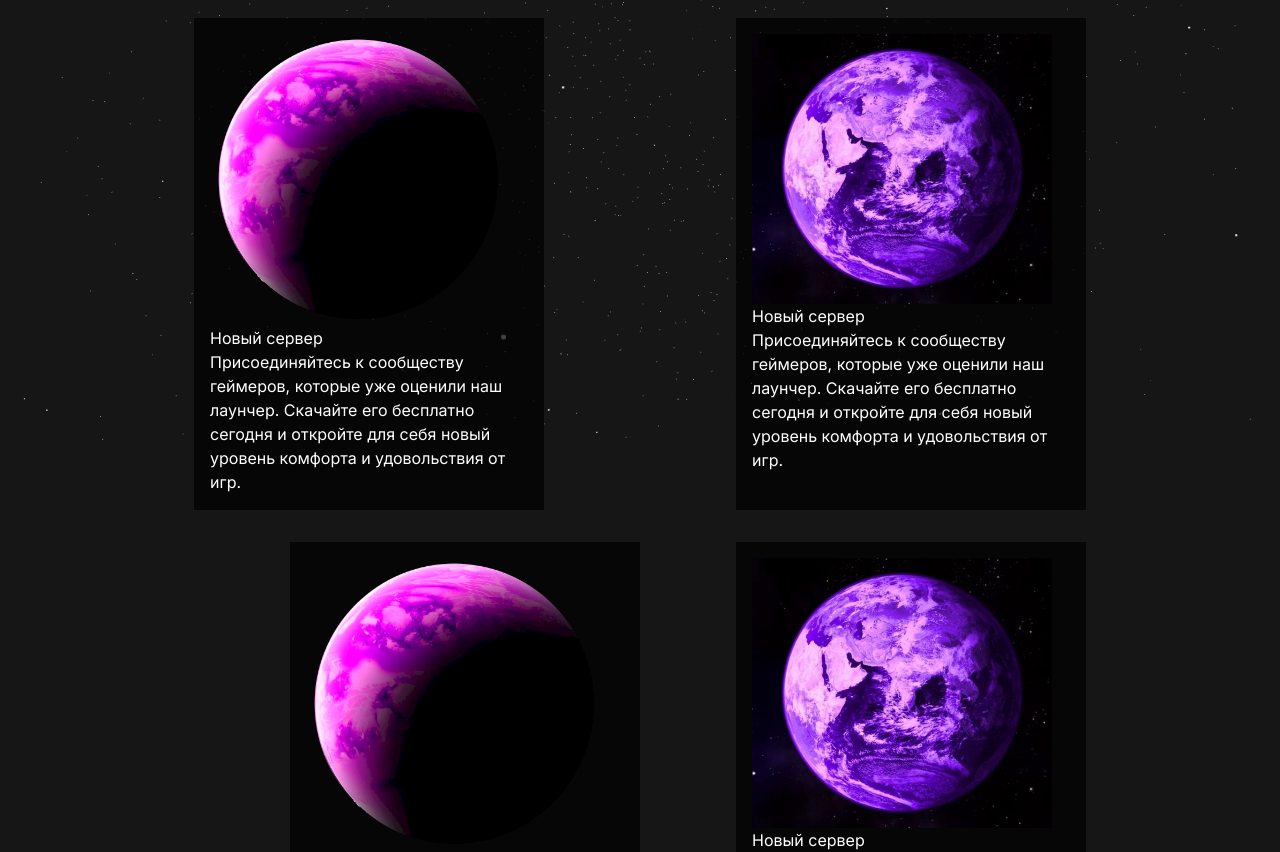
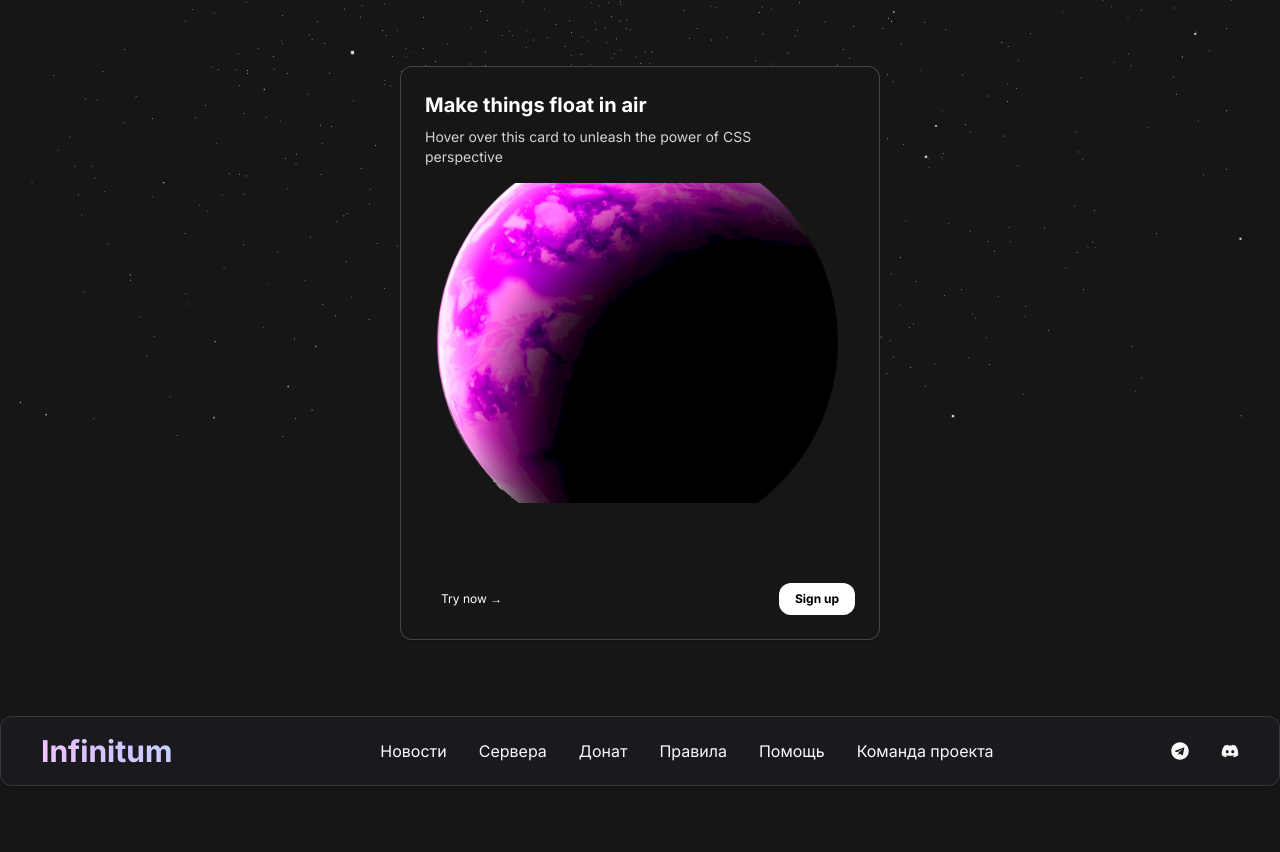
Before and after one commit to amazonooo/InfinitumWebsite, a Next.js app: page /news in a window 1280 px wide. Shown: the part 360-1212 px from the top of the page. After the commit the page ends 1174 px from the top, so only its background shows below. Built offline with nearby package versions, Linux system fonts and the light colour scheme; a web font is replaced by a local one.

Commit message:
new card styles

```diff
--- a/src/components/layout/Footer.tsx
+++ b/src/components/layout/Footer.tsx
@@ -8,7 +8,7 @@ import { slideInFromRight } from '@/utils/motion'
 const Footer: FC = () => {
   return (
 		<motion.footer
-			className='max-w-7xl w-full px-5 sm:px-10 xl:px-0 mx-auto overflow-x-clip mb-7 py-4 rounded-lg border border-white/[0.2] shadow-[0px_2px_3px_-1px_rgba(0,0,0,0.1),0px_1px_0px_0px_rgba(25,28,33,0.02),0px_0px_0px_1px_rgba(25,28,33,0.08)] bg-[#161616]'
+			className='max-w-7xl w-full px-5 sm:px-10 xl:px-0 mx-auto overflow-x-clip my-7 py-4 rounded-lg border border-white/[0.2] shadow-[0px_2px_3px_-1px_rgba(0,0,0,0.1),0px_1px_0px_0px_rgba(25,28,33,0.02),0px_0px_0px_1px_rgba(25,28,33,0.08)] bg-[#161616]'
 			initial='hidden'
 			animate='visible'
 			style={{
--- a/src/components/layout/Header.tsx
+++ b/src/components/layout/Header.tsx
@@ -85,13 +85,13 @@ export const Header = ({
 					<div className='text-2xl font-bold Welcome-text'>
 						<Link href={'/'}>Infinitum</Link>
 					</div>
-					<li className='flex justify-between gap-x-6 text-xl font-semibold'>
+					<li className='flex justify-between gap-x-6 font-semibold'>
 						{navItems.map((navItem: any, idx: number) => (
 							<Link
 								key={`link=${idx}`}
 								href={navItem.link}
 								className={cn(
-									'relative dark:text-neutral-50 text-xl font-semibold cursor-pointer items-center  flex space-x-1 transition-colors duration-300 text-neutral-600 dark:hover:text-neutral-400 hover:text-neutral-700'
+									'relative dark:text-neutral-50 text-[14px] md:text-base font-semibold cursor-pointer items-center  flex space-x-1 transition-colors duration-300 text-neutral-600 dark:hover:text-neutral-400 hover:text-neutral-700'
 								)}
 							>
 								<span className='block sm:hidden'>{navItem.icon}</span>
--- a/src/components/ui/footer/FooterNav.tsx
+++ b/src/components/ui/footer/FooterNav.tsx
@@ -10,24 +10,54 @@ const FooterNav: FC = () => {
 			<h1 className='Welcome-text font-bold text-3xl mb-8 md:mb-0 md:mr-52'>
 				Infinitum
 			</h1>
-			<ul className='flex flex-col md:flex-row gap-y-6 text-[14px] sm:text-base lg:text-lg md:text-[14px] font-normal md:items-center md:gap-x-8 md:mr-auto'>
+			<ul className='flex flex-col md:flex-row gap-y-6 sm:text-base lg:text-lg font-normal md:items-center md:gap-x-8 md:mr-auto'>
 				<li>
-					<Link className='transition-colors duration-300 dark:text-neutral-50 text-neutral-600 dark:hover:text-neutral-400 hover:text-neutral-700 cursor-pointer' href={'#news'}>Новости</Link>
+					<Link
+						className='transition-colors duration-300 dark:text-neutral-50 text-neutral-600 dark:hover:text-neutral-400 hover:text-neutral-700 cursor-pointer text-[14px] md:text-[16px]'
+						href={'#news'}
+					>
+						Новости
+					</Link>
 				</li>
 				<li>
-					<Link className='transition-colors duration-300 dark:text-neutral-50 text-neutral-600 dark:hover:text-neutral-400 hover:text-neutral-700 cursor-pointer' href={'/'}>Сервера</Link>
+					<Link
+						className='transition-colors duration-300 dark:text-neutral-50 text-neutral-600 dark:hover:text-neutral-400 hover:text-neutral-700 cursor-pointer text-[14px] md:text-[16px]'
+						href={'/'}
+					>
+						Сервера
+					</Link>
 				</li>
 				<li>
-					<Link className='transition-colors duration-300 dark:text-neutral-50 text-neutral-600 dark:hover:text-neutral-400 hover:text-neutral-700 cursor-pointer' href={'/'}>Донат</Link>
+					<Link
+						className='transition-colors duration-300 dark:text-neutral-50 text-neutral-600 dark:hover:text-neutral-400 hover:text-neutral-700 cursor-pointer text-[14px] md:text-[16px]'
+						href={'/'}
+					>
+						Донат
+					</Link>
 				</li>
 				<li>
-					<Link className='transition-colors duration-300 dark:text-neutral-50 text-neutral-600 dark:hover:text-neutral-400 hover:text-neutral-700 cursor-pointer' href={'/'}>Правила</Link>
+					<Link
+						className='transition-colors duration-300 dark:text-neutral-50 text-neutral-600 dark:hover:text-neutral-400 hover:text-neutral-700 cursor-pointer text-[14px] md:text-[16px]'
+						href={'/'}
+					>
+						Правила
+					</Link>
 				</li>
 				<li>
-					<Link className='transition-colors duration-300 dark:text-neutral-50 text-neutral-600 dark:hover:text-neutral-400 hover:text-neutral-700 cursor-pointer' href={'/'}>Помощь</Link>
+					<Link
+						className='transition-colors duration-300 dark:text-neutral-50 text-neutral-600 dark:hover:text-neutral-400 hover:text-neutral-700 cursor-pointer text-[14px] md:text-[16px]'
+						href={'/'}
+					>
+						Помощь
+					</Link>
 				</li>
 				<li>
-					<Link className='transition-colors duration-300 dark:text-neutral-50 text-neutral-600 dark:hover:text-neutral-400 hover:text-neutral-700 cursor-pointer' href={'/'}>Команда проекта</Link>
+					<Link
+						className='transition-colors duration-300 dark:text-neutral-50 text-neutral-600 dark:hover:text-neutral-400 hover:text-neutral-700 cursor-pointer text-[14px] md:text-[16px]'
+						href={'/'}
+					>
+						Команда проекта
+					</Link>
 				</li>
 			</ul>
 			<ul className='mt-8 md:mt-0 flex gap-x-8'>
--- /dev/null
+++ b/src/components/ui/main-info/news/3dCard.tsx
@@ -0,0 +1,155 @@
+'use client'
+
+import { cn } from '@/utils/cn'
+import Image from 'next/image'
+import React, {
+	createContext,
+	useState,
+	useContext,
+	useRef,
+	useEffect,
+} from 'react'
+
+const MouseEnterContext = createContext<
+	[boolean, React.Dispatch<React.SetStateAction<boolean>>] | undefined
+>(undefined)
+
+export const CardContainer = ({
+	children,
+	className,
+	containerClassName,
+}: {
+	children?: React.ReactNode
+	className?: string
+	containerClassName?: string
+}) => {
+	const containerRef = useRef<HTMLDivElement>(null)
+	const [isMouseEntered, setIsMouseEntered] = useState(false)
+
+	const handleMouseMove = (e: React.MouseEvent<HTMLDivElement>) => {
+		if (!containerRef.current) return
+		const { left, top, width, height } =
+			containerRef.current.getBoundingClientRect()
+		const x = (e.clientX - left - width / 2) / 25
+		const y = (e.clientY - top - height / 2) / 25
+		containerRef.current.style.transform = `rotateY(${x}deg) rotateX(${y}deg)`
+	}
+
+	const handleMouseEnter = (e: React.MouseEvent<HTMLDivElement>) => {
+		setIsMouseEntered(true)
+		if (!containerRef.current) return
+	}
+
+	const handleMouseLeave = (e: React.MouseEvent<HTMLDivElement>) => {
+		if (!containerRef.current) return
+		setIsMouseEntered(false)
+		containerRef.current.style.transform = `rotateY(0deg) rotateX(0deg)`
+	}
+	return (
+		<MouseEnterContext.Provider value={[isMouseEntered, setIsMouseEntered]}>
+			<div
+				className={cn(
+					'py-12 flex items-center justify-center',
+					containerClassName
+				)}
+				style={{
+					perspective: '1000px',
+				}}
+			>
+				<div
+					ref={containerRef}
+					onMouseEnter={handleMouseEnter}
+					onMouseMove={handleMouseMove}
+					onMouseLeave={handleMouseLeave}
+					className={cn(
+						'flex items-center justify-center relative transition-all duration-200 ease-linear',
+						className
+					)}
+					style={{
+						transformStyle: 'preserve-3d',
+					}}
+				>
+					{children}
+				</div>
+			</div>
+		</MouseEnterContext.Provider>
+	)
+}
+
+export const CardBody = ({
+	children,
+	className,
+}: {
+	children: React.ReactNode
+	className?: string
+}) => {
+	return (
+		<div
+			className={cn(
+				'h-96 w-96 [transform-style:preserve-3d]  [&>*]:[transform-style:preserve-3d]',
+				className
+			)}
+		>
+			{children}
+		</div>
+	)
+}
+
+export const CardItem = ({
+	as: Tag = 'div',
+	children,
+	className,
+	translateX = 0,
+	translateY = 0,
+	translateZ = 0,
+	rotateX = 0,
+	rotateY = 0,
+	rotateZ = 0,
+	...rest
+}: {
+	as?: React.ElementType
+	children: React.ReactNode
+	className?: string
+	translateX?: number | string
+	translateY?: number | string
+	translateZ?: number | string
+	rotateX?: number | string
+	rotateY?: number | string
+	rotateZ?: number | string
+	[key: string]: any
+}) => {
+	const ref = useRef<HTMLDivElement>(null)
+	const [isMouseEntered] = useMouseEnter()
+
+	useEffect(() => {
+		handleAnimations()
+	}, [isMouseEntered])
+
+	const handleAnimations = () => {
+		if (!ref.current) return
+		if (isMouseEntered) {
+			ref.current.style.transform = `translateX(${translateX}px) translateY(${translateY}px) translateZ(${translateZ}px) rotateX(${rotateX}deg) rotateY(${rotateY}deg) rotateZ(${rotateZ}deg)`
+		} else {
+			ref.current.style.transform = `translateX(0px) translateY(0px) translateZ(0px) rotateX(0deg) rotateY(0deg) rotateZ(0deg)`
+		}
+	}
+
+	return (
+		<Tag
+			ref={ref}
+			className={cn('w-fit transition duration-200 ease-linear', className)}
+			{...rest}
+		>
+			{children}
+		</Tag>
+	)
+}
+
+// Create a hook to use the context
+export const useMouseEnter = () => {
+	const context = useContext(MouseEnterContext)
+	if (context === undefined) {
+		throw new Error('useMouseEnter must be used within a MouseEnterProvider')
+	}
+	return context
+}
--- a/src/components/ui/main-info/news/News.tsx
+++ b/src/components/ui/main-info/news/News.tsx
@@ -1,37 +1,59 @@
 'use client'
 
-import { FC } from 'react'
-import Link from 'next/link'
-import { useRouter } from 'next/navigation'
-import { newsCard } from './newsCard'
 import Image from 'next/image'
+import React from 'react'
+import { CardBody, CardContainer, CardItem } from './3dCard'
 
-const News: FC = () => {
-  return (
-		<div className='flex flex-col justify-center items-center'>
-			<div className='grid grid-cols-1 sm:grid-cols-2 space-x-24 gap-y-8'>
-				{newsCard.map((card) => (
-					<article key={card.id} className='bg-[rgba(0,0,0,.7)] max-w-[350px]'
-						style={{
-							backdropFilter: 'blur(16px)'
-						}}
+export default function News() {
+	return (
+		<CardContainer className='inter-var'>
+			<CardBody className='relative group/card  dark:hover:shadow-2xl dark:hover:shadow-emerald-500/[0.1] dark:border-white/[0.2] border-black/[0.1] w-auto sm:w-[30rem] h-auto rounded-xl p-6 border shadow-[0px_2px_3px_-1px_rgba(0,0,0,0.1),0px_1px_0px_0px_rgba(25,28,33,0.02),0px_0px_0px_1px_rgba(25,28,33,0.08)] dark:bg-[#161616]  '>
+				<CardItem
+					translateZ='50'
+					className='text-xl font-bold text-neutral-600 dark:text-white'
+				>
+					Make things float in air
+				</CardItem>
+				<CardItem
+					as='p'
+					translateZ='60'
+					className='text-neutral-500 text-sm max-w-sm mt-2 dark:text-neutral-300'
+				>
+					Hover over this card to unleash the power of CSS perspective
+				</CardItem>
+				<CardItem
+					translateZ='100'
+					rotateX={20}
+					rotateZ={-1}
+					className='w-full mt-4'
+				>
+					<Image
+						src='/news-1.png'
+						height='1000'
+						width='1000'
+						className='h-80 w-full object-cover rounded-xl group-hover/card:shadow-xl'
+						alt='thumbnail'
+					/>
+				</CardItem>
+				<div className='flex justify-between items-center mt-20'>
+					<CardItem
+						translateZ={20}
+						translateX={-10}
+						as='button'
+						className='px-4 py-2 rounded-xl text-xs font-normal dark:text-white'
 					>
-						<div className='flex flex-col p-4'>
-							<div>
-								<Image src={card.image} alt='card' width={300} height={200} />
-							</div>
-							<h1>
-								{card.title}
-							</h1>
-							<p>
-								{card.desc}
-							</p>
-						</div>
-					</article>
-				))}
-			</div>
-		</div>
+						Try now →
+					</CardItem>
+					<CardItem
+						translateZ={20}
+						translateX={10}
+						as='button'
+						className='px-4 py-2 rounded-xl bg-black dark:bg-white dark:text-black text-white text-xs font-bold'
+					>
+						Sign up
+					</CardItem>
+				</div>
+			</CardBody>
+		</CardContainer>
 	)
 }
-
-export default News
```
Also changed, not shown: src/components/ui/sidebar/Sidebar.tsx (+42 -12 lines).
